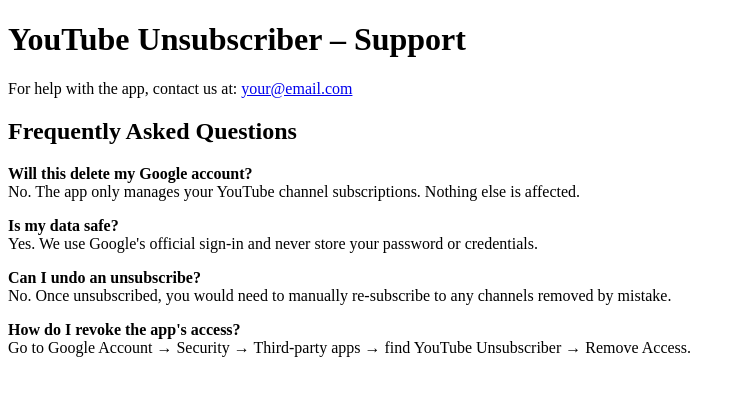
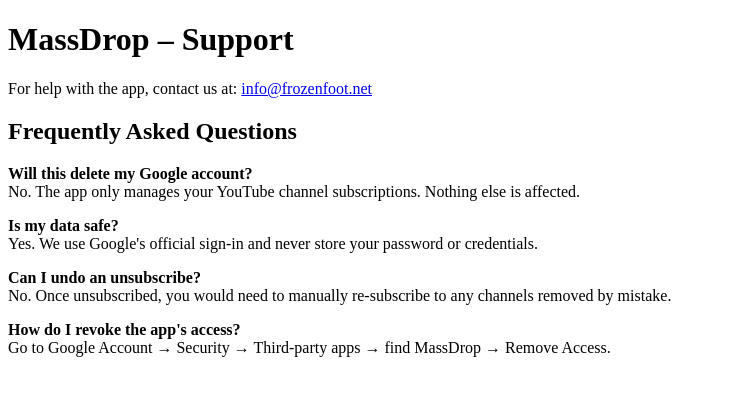
Before and after one commit to frozentoew/YouTubeUnsubscriber, a website: page doc/index.html in a window 1280 px wide. Shown: the whole page, without its empty margins (0-745 px from the left). Drawn offline with Linux system fonts and the light colour scheme.

Commit message:
Update index.html

```diff
--- a/doc/index.html
+++ b/doc/index.html
@@ -3,11 +3,11 @@
 <head>
   <meta charset="UTF-8">
   <meta name="viewport" content="width=device-width, initial-scale=1.0">
-  <title>Support – YouTube Unsubscriber</title>
+  <title>Support – MassDrop</title>
 </head>
 <body>
-  <h1>YouTube Unsubscriber – Support</h1>
-  <p>For help with the app, contact us at: <a href="mailto:your@email.com">your@email.com</a></p>
+  <h1>MassDrop – Support</h1>
+  <p>For help with the app, contact us at: <a href="mailto:info@frozenfoot.net">info@frozenfoot.net</a></p>
 
   <h2>Frequently Asked Questions</h2>
 
@@ -21,6 +21,6 @@
   No. Once unsubscribed, you would need to manually re-subscribe to any channels removed by mistake.</p>
 
   <p><strong>How do I revoke the app's access?</strong><br>
-  Go to Google Account → Security → Third-party apps → find YouTube Unsubscriber → Remove Access.</p>
+  Go to Google Account → Security → Third-party apps → find MassDrop → Remove Access.</p>
 </body>
 </html>
```
